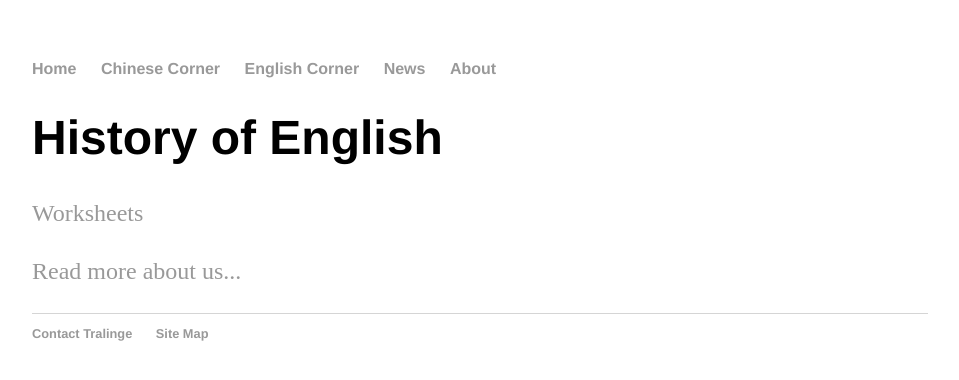
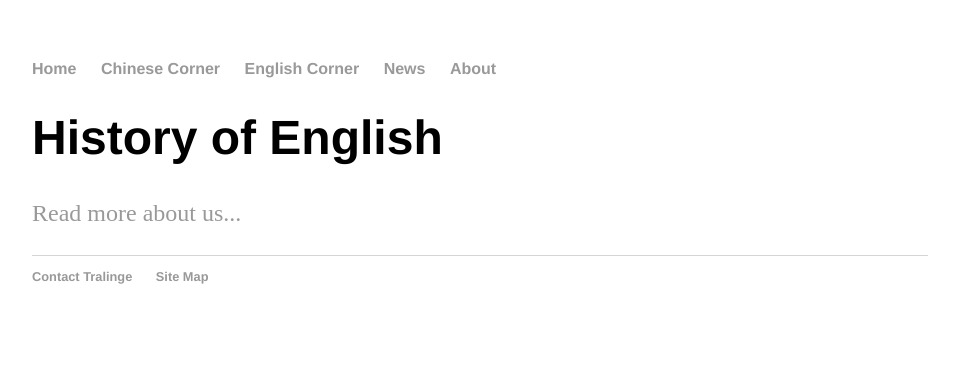
Before and after one commit to Tralinge/tralinge.github.io, a Jekyll site: the page built from english_corner/history_of_english.html, in a window 1280 px wide. Shown: the top 380 px of the page, without its empty margins (160-1119 px from the left). Built offline with Jekyll 4.4.1, drawn with Linux system fonts in a browser that asks for light colours.

Commit message:
Update history_of_english.html

```diff
--- a/english_corner/history_of_english.html
+++ b/english_corner/history_of_english.html
@@ -7,9 +7,7 @@ title: Tralinge | History of English
 
 	<p></p>
 
-
-
-	<p><a href="english_corner/worksheets.html">Worksheets</a></p>
+	<a href="media/ec/Beowulf_Cotton_MS_Vitellius_A_XV_f._132r.jpg"></a>
 
 
 
```
